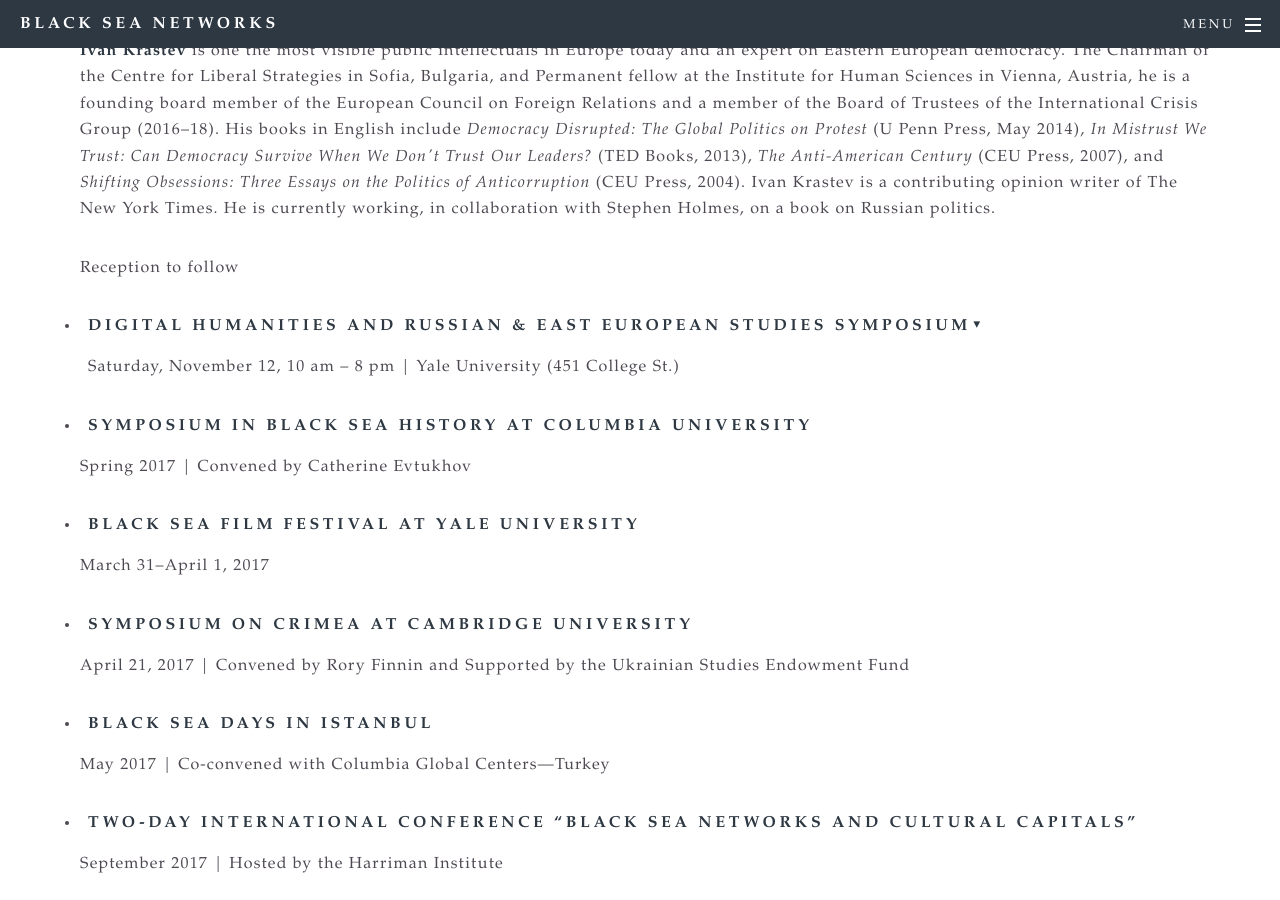
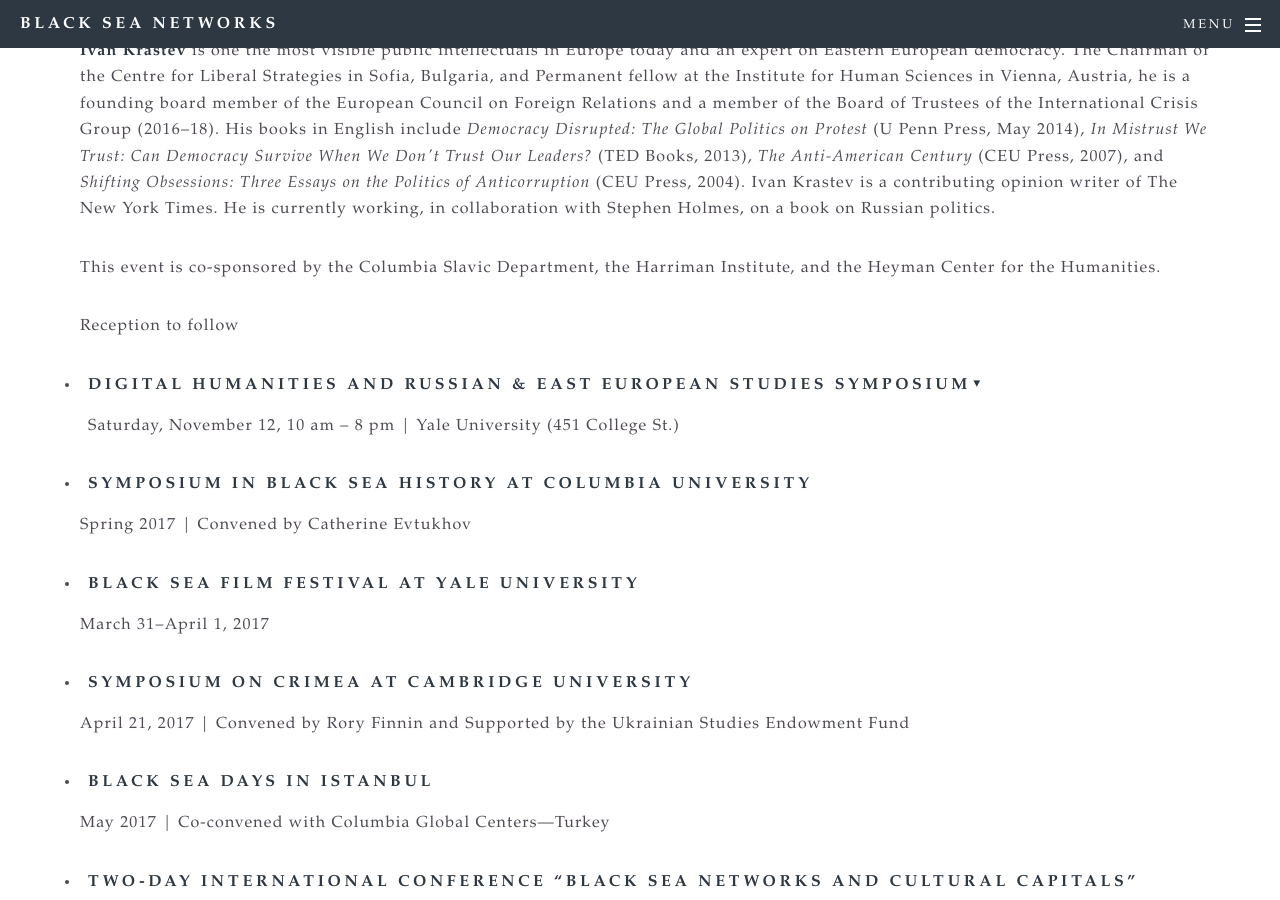
Before and after one commit to bradleygorski/blackseanet, a Jekyll site: the page built from events.html, in a window 1280 px wide and 900 px high, scrolled down 1258 px. Built offline with Jekyll 4.4.1, drawn with Linux system fonts in a browser that asks for light colours.

Commit message:
Added sponsors
to Krastev's event

```diff
--- a/events.html
+++ b/events.html
@@ -29,6 +29,7 @@
 <i>Shifting Obsessions: Three Essays on the Politics of Anticorruption</i> (CEU Press, 2004). Ivan
 Krastev is a contributing opinion writer of The New York Times. He is currently working, in collaboration
 with Stephen Holmes, on a book on Russian politics.</p>
+<p>This event is co-sponsored by the Columbia Slavic Department, the Harriman Institute, and the Heyman Center for the Humanities.</p>
 <p>Reception to follow</p>
 <div id="wrapper">
 	 </div>
```
